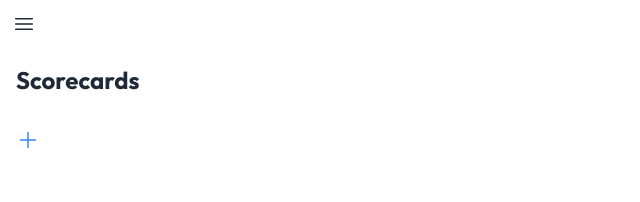
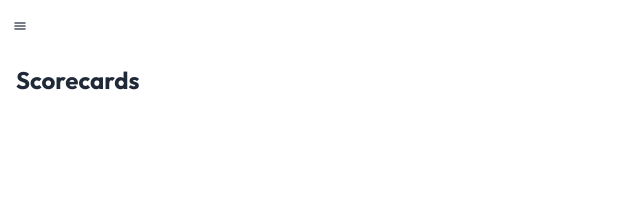
Before and after one commit to rub1n0/scorecard, a Next.js app: page / in a window 1280 px wide. Shown: the top 202 px of the page, without its empty margins (0-640 px from the left). Built offline with nearby package versions, Linux system fonts and the light colour scheme.

Commit message:
Improve UI elements

```diff
--- a/app/components/LayoutClient.tsx
+++ b/app/components/LayoutClient.tsx
@@ -27,7 +27,7 @@ export default function LayoutClient({ children }: { children: React.ReactNode }
                 href="/"
                 className="flex items-center w-full p-2 rounded-lg hover:bg-gray-200 dark:hover:bg-gray-700"
               >
-                <HomeIcon className="w-5 h-5 mr-3" />
+                <HomeIcon className="mr-3 text-xl" />
                 Home
               </Link>
               <details>
@@ -59,9 +59,9 @@ export default function LayoutClient({ children }: { children: React.ReactNode }
               onClick={() => setDark(d => !d)}
             >
               {dark ? (
-                <SunIcon className="w-5 h-5 mr-3" />
+                <SunIcon className="mr-3 text-xl" />
               ) : (
-                <MoonIcon className="w-5 h-5 mr-3" />
+                <MoonIcon className="mr-3 text-xl" />
               )}
               {dark ? 'Light' : 'Dark'} Mode
             </button>
@@ -76,9 +76,9 @@ export default function LayoutClient({ children }: { children: React.ReactNode }
                 aria-label={open ? 'Close sidebar' : 'Open sidebar'}
               >
                 {open ? (
-                  <CloseIcon className="w-6 h-6" />
+                  <CloseIcon className="text-2xl" />
                 ) : (
-                  <BarsIcon className="w-6 h-6" />
+                  <BarsIcon className="text-2xl" />
                 )}
               </button>
             </div>
--- a/app/components/icons.tsx
+++ b/app/components/icons.tsx
@@ -1,62 +1,20 @@
 import React from 'react';
 
-export const HomeIcon = (props: React.SVGProps<SVGSVGElement>) => (
-  <svg viewBox="0 0 24 24" fill="currentColor" xmlns="http://www.w3.org/2000/svg" {...props}>
-    <path d="M11.47 3.841a.75.75 0 0 1 1.06 0l8.69 8.69a.75.75 0 1 0 1.06-1.061l-8.689-8.69a2.25 2.25 0 0 0-3.182 0l-8.69 8.69a.75.75 0 1 0 1.061 1.06l8.69-8.689Z" />
-    <path d="m12 5.432 8.159 8.159c.03.03.06.058.091.086v6.198c0 1.035-.84 1.875-1.875 1.875H15a.75.75 0 0 1-.75-.75v-4.5a.75.75 0 0 0-.75-.75h-3a.75.75 0 0 0-.75.75V21a.75.75 0 0 1-.75.75H5.625a1.875 1.875 0 0 1-1.875-1.875v-6.198a2.29 2.29 0 0 0 .091-.086L12 5.432Z" />
-  </svg>
-);
+interface IconProps extends React.HTMLAttributes<HTMLSpanElement> {}
 
-export const MoonIcon = (props: React.SVGProps<SVGSVGElement>) => (
-  <svg fill="none" viewBox="0 0 24 24" strokeWidth={1.5} stroke="currentColor" xmlns="http://www.w3.org/2000/svg" {...props}>
-    <path strokeLinecap="round" strokeLinejoin="round" d="M21.752 15.002A9.72 9.72 0 0 1 18 15.75c-5.385 0-9.75-4.365-9.75-9.75 0-1.33.266-2.597.748-3.752A9.753 9.753 0 0 0 3 11.25C3 16.635 7.365 21 12.75 21a9.753 9.753 0 0 0 9.002-5.998Z" />
-  </svg>
-);
+function createIcon(name: string) {
+  return ({ className = '', ...props }: IconProps) => (
+    <span {...props} className={`material-symbols-outlined ${className}`}>{name}</span>
+  );
+}
 
-export const SunIcon = (props: React.SVGProps<SVGSVGElement>) => (
-  <svg fill="none" viewBox="0 0 24 24" strokeWidth={1.5} stroke="currentColor" xmlns="http://www.w3.org/2000/svg" {...props}>
-    <path strokeLinecap="round" strokeLinejoin="round" d="M12 3v2.25m6.364.386-1.591 1.591M21 12h-2.25m-.386 6.364-1.591-1.591M12 18.75V21m-4.773-4.227-1.591 1.591M5.25 12H3m4.227-4.773L5.636 5.636M15.75 12a3.75 3.75 0 1 1-7.5 0 3.75 3.75 0 0 1 7.5 0Z" />
-  </svg>
-);
-
-export const BarsIcon = (props: React.SVGProps<SVGSVGElement>) => (
-  <svg fill="none" viewBox="0 0 24 24" strokeWidth={1.5} stroke="currentColor" xmlns="http://www.w3.org/2000/svg" {...props}>
-    <path strokeLinecap="round" strokeLinejoin="round" d="M3.75 6.75h16.5M3.75 12h16.5m-16.5 5.25h16.5" />
-  </svg>
-);
-
-export const CloseIcon = (props: React.SVGProps<SVGSVGElement>) => (
-  <svg fill="none" viewBox="0 0 24 24" strokeWidth={2} stroke="currentColor" xmlns="http://www.w3.org/2000/svg" {...props}>
-    <path strokeLinecap="round" strokeLinejoin="round" d="M6 18 18 6M6 6l12 12" />
-  </svg>
-);
-
-export const DuplicateIcon = (props: React.SVGProps<SVGSVGElement>) => (
-  <svg fill="none" viewBox="0 0 24 24" strokeWidth={1.5} stroke="currentColor" xmlns="http://www.w3.org/2000/svg" {...props}>
-    <path strokeLinecap="round" strokeLinejoin="round" d="M15.75 17.25V20.625c0 .621-.504 1.125-1.125 1.125h-9.75A1.125 1.125 0 014.75 20.625V7.875c0-.621.504-1.125 1.125-1.125h1.875m8 10.5h3.375c.621 0 1.125-.504 1.125-1.125V11.25A8.999 8.999 0 0012.75 3.375H9.75" />
-  </svg>
-);
-
-export const EditIcon = (props: React.SVGProps<SVGSVGElement>) => (
-  <svg fill="none" viewBox="0 0 24 24" strokeWidth={1.5} stroke="currentColor" xmlns="http://www.w3.org/2000/svg" {...props}>
-    <path strokeLinecap="round" strokeLinejoin="round" d="M16.862 4.487 19.5 7.125M18.75 3.75 8.284 14.216a3 3 0 00-.764 1.32L7.2 17l1.464-.32a3 3 0 001.32-.764L18.75 6.75M13.5 6H5.25A2.25 2.25 0 003 8.25v10.5A2.25 2.25 0 005.25 21h10.5A2.25 2.25 0 0018 18.75V10.5" />
-  </svg>
-);
-
-export const TrashIcon = (props: React.SVGProps<SVGSVGElement>) => (
-  <svg fill="none" viewBox="0 0 24 24" strokeWidth={1.5} stroke="currentColor" xmlns="http://www.w3.org/2000/svg" {...props}>
-    <path strokeLinecap="round" strokeLinejoin="round" d="M9.75 9l.346 9m4.154 0L14.596 9M4.772 5.791l1.068 13.882A1.875 1.875 0 007.716 21.75h8.568a1.875 1.875 0 001.876-2.077L19.228 5.79M4.772 5.791A48.108 48.108 0 0112 5.25c2.511 0 4.964.182 7.228.541M15.75 5.394V4.478A2.25 2.25 0 0013.66 2.277 48.36 48.36 0 0012 2.25c-.554 0-1.108.009-1.66.027A2.25 2.25 0 008.25 4.478v.916" />
-  </svg>
-);
-
-export const PlusIcon = (props: React.SVGProps<SVGSVGElement>) => (
-  <svg fill="none" viewBox="0 0 24 24" strokeWidth={1.5} stroke="currentColor" xmlns="http://www.w3.org/2000/svg" {...props}>
-    <path strokeLinecap="round" strokeLinejoin="round" d="M12 4.5v15m7.5-7.5h-15" />
-  </svg>
-);
-
-export const CheckIcon = (props: React.SVGProps<SVGSVGElement>) => (
-  <svg fill="none" viewBox="0 0 24 24" strokeWidth={1.5} stroke="currentColor" xmlns="http://www.w3.org/2000/svg" {...props}>
-    <path strokeLinecap="round" strokeLinejoin="round" d="M4.5 12.75l6 6 9-13.5" />
-  </svg>
-);
+export const HomeIcon = createIcon('home');
+export const MoonIcon = createIcon('dark_mode');
+export const SunIcon = createIcon('light_mode');
+export const BarsIcon = createIcon('menu');
+export const CloseIcon = createIcon('close');
+export const DuplicateIcon = createIcon('content_copy');
+export const EditIcon = createIcon('edit');
+export const TrashIcon = createIcon('delete');
+export const PlusIcon = createIcon('add');
+export const CheckIcon = createIcon('check');
--- a/app/globals.css
+++ b/app/globals.css
@@ -1,4 +1,5 @@
 @import url('https://fonts.googleapis.com/css2?family=Outfit:wght@100..900&display=swap');
+@import url('https://fonts.googleapis.com/css2?family=Material+Symbols+Outlined');
 
 @tailwind base;
 @tailwind components;
@@ -10,3 +11,16 @@ body {
 }
 
 @import 'flowbite';
+
+.material-symbols-outlined {
+  font-family: 'Material Symbols Outlined';
+  font-weight: normal;
+  font-style: normal;
+  font-size: 1em;
+  line-height: 1;
+  display: inline-block;
+  width: 1em;
+  height: 1em;
+  vertical-align: middle;
+  -webkit-font-smoothing: antialiased;
+}
--- a/app/page.tsx
+++ b/app/page.tsx
@@ -2,7 +2,7 @@
 import Link from 'next/link';
 import { useScorecards } from './scorecards/store';
 import { useState } from 'react';
-import { EditIcon, PlusIcon } from './components/icons';
+import { EditIcon } from './components/icons';
 
 export default function HomePage() {
   const { scorecards, updateScorecard } = useScorecards();
@@ -47,20 +47,13 @@ export default function HomePage() {
                   }}
                   aria-label="Rename"
                 >
-                  <EditIcon className="w-4 h-4" />
+                  <EditIcon className="text-lg" />
                 </button>
               </>
             )}
           </li>
         ))}
       </ul>
-      <Link
-        href="/scorecards/new"
-        className="mt-4 inline-block text-blue-500"
-        aria-label="Create Scorecard"
-      >
-        <PlusIcon className="w-6 h-6" />
-      </Link>
     </main>
   );
 }
--- a/app/scorecards/[id]/add/page.tsx
+++ b/app/scorecards/[id]/add/page.tsx
@@ -25,7 +25,7 @@ export default function AddTilePage() {
   const [units, setUnits] = useState('');
   const [unitSide, setUnitSide] = useState<'left' | 'right'>('right');
   const [precision, setPrecision] = useState('0');
-  const [trendPrecision, setTrendPrecision] = useState('2');
+  const [trendPrecision, setTrendPrecision] = useState('0');
 
   function save() {
     const num = parseFloat(value);
@@ -102,20 +102,24 @@ export default function AddTilePage() {
             <option value="right">Right</option>
           </select>
         </label>
+        <label className="block mb-2">
+          <span className="block">Value precision</span>
           <input
-          className="border p-2 w-full mb-2"
-          placeholder="Value precision"
+            className="border p-2 w-full"
             type="number"
             value={precision}
             onChange={e => setPrecision(e.target.value)}
           />
+        </label>
+        <label className="block mb-4">
+          <span className="block">Trend precision</span>
           <input
-          className="border p-2 w-full mb-4"
-          placeholder="Trend precision"
+            className="border p-2 w-full"
             type="number"
             value={trendPrecision}
             onChange={e => setTrendPrecision(e.target.value)}
           />
+        </label>
         <div className="flex justify-end gap-2">
           <button className="underline" onClick={close}>
             Cancel
--- a/app/scorecards/[id]/input/page.tsx
+++ b/app/scorecards/[id]/input/page.tsx
@@ -116,22 +116,26 @@ export default function InputPage() {
                 <option value="right">Right</option>
               </select>
             </label>
+            <label className="block mb-2">
+              <span className="block">Value precision</span>
               <input
                 className="border p-2 w-full"
                 type="number"
-              placeholder="Value precision"
                 defaultValue={tile.precision ?? 0}
                 onChange={e => setPrecisions(v => ({ ...v, [tile.id]: e.target.value }))}
               />
+            </label>
+            <label className="block mb-4">
+              <span className="block">Trend precision</span>
               <input
                 className="border p-2 w-full"
                 type="number"
-              placeholder="Trend precision"
                 defaultValue={tile.trendPrecision ?? 0}
                 onChange={e =>
                   setTrendPrecisions(v => ({ ...v, [tile.id]: e.target.value }))
                 }
               />
+            </label>
           </div>
         ))}
       </div>
```
Also changed, not shown: app/scorecards/[id]/page.tsx (+7 -7 lines). Lines whose indentation alone changed are shown as unchanged.
